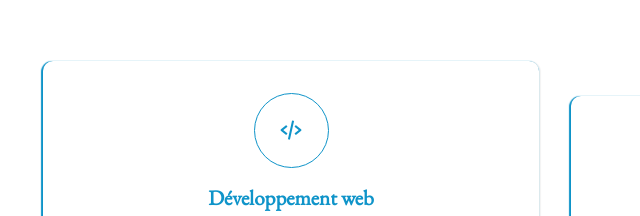
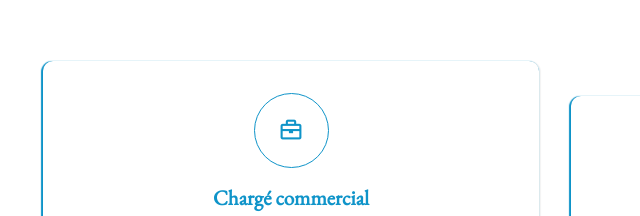
Before and after one commit to xavatch12/xavportfolio, a plain HTML site: page index.html in a window 1280 px wide. Shown: the part 1315-1531 px from the top of the page, 85-725 px from the left. Drawn offline with nearby package versions, Linux system fonts and the light colour scheme; a web font is replaced by a local one.

Commit message:
Update index.html

```diff
--- a/index.html
+++ b/index.html
@@ -131,8 +131,8 @@
 
 
                     <div class="service-box " >
-                        <i class="bx bx-code-alt service-icon" ></i>
-                        <h3>Développement web</h3>
+                        <i class="bx bx-briefcase service-icon" ></i>
+                        <h3>Chargé commercial</h3>
                            <p onclick="toggleTex()">Porté par une passion sincère pour les mots, l’image et les stratégies de marque, je suis un chargé de communication créatif et rigoureux, capable de donner du sens à chaque message et de bâtir des ponts solides entre une organisation et ses publics. Mon parcours m’a permis d’élaborer des campagnes impactantes, de piloter des plans de communication 360°, et de maîtriser les enjeux de notoriété, d’image et d’engagement.
                               <span class="hidden-content"> Mon approche repose sur une écoute fine, une analyse stratégique et une exécution soignée, que ce soit en communication institutionnelle, digitale ou événementielle. De la rédaction de contenu à la gestion de crise, je mobilise ma polyvalence pour valoriser l’identité d’une marque à travers des messages clairs, cohérents et pertinents.
                                   Je ne me contente pas de communiquer : je construis du lien, je crée de l’adhésion, et j’oriente chaque action vers un objectif de visibilité, de crédibilité… et d’influence positive.
```
